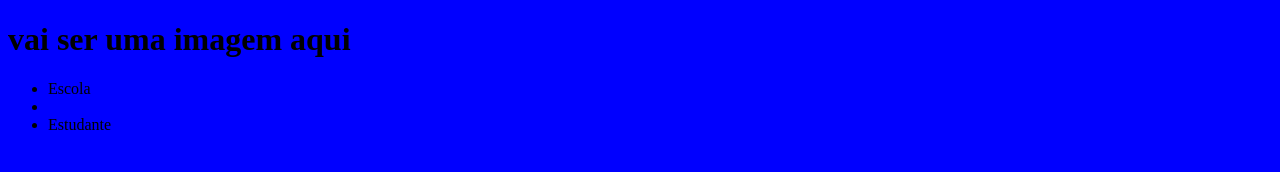
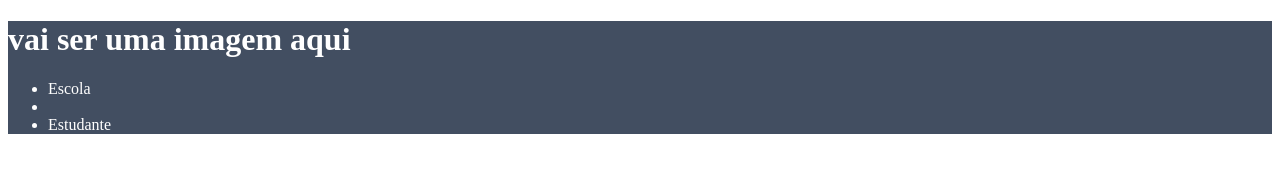
Before and after one commit to Caroline2710/Caroline, a plain HTML site: page index.html in a window 1280 px wide. Drawn offline with Linux system fonts and the light colour scheme.

Commit message:
iniciei o header

```diff
--- a/index.html
+++ b/index.html
@@ -8,10 +8,14 @@
     <link rel="stylesheet" href="style.css">
 </head>
 <body>
-    <h1>vai ser uma imagem aqui</h1>
-    <ul>
-        <li>Escola<li>
-        <li>Estudante</li>
-    </ul>
+    <header>
+        <h1>vai ser uma imagem aqui</h1>
+        <ul>
+            <li>Escola<li>
+            <li>Estudante</li>
+        </ul>
+    </header>
+
+
 </body>
 </html>
--- a/style.css
+++ b/style.css
@@ -1 +1,4 @@
-body {background-color: blue;}
+header {
+    background-color: #424e61;
+    color: white;
+}
```
